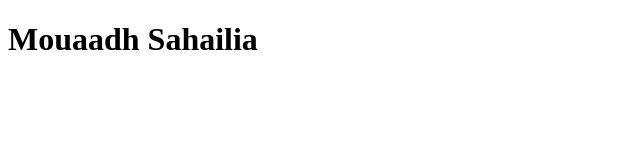
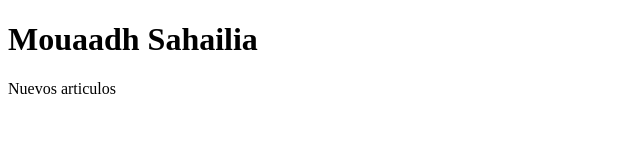
Before and after one commit to mouaadh-dot/mi-examen, a plain HTML site: page index.html in a window 1280 px wide. Shown: the whole page, without its empty margins (0-640 px from the left). Drawn offline with Linux system fonts and the light colour scheme.

Commit message:
Index mejorado

```diff
--- a/estilos.css
+++ b/estilos.css
@@ -0,0 +1,3 @@
+p{
+    font-weight: bold;
+}
--- a/index.html
+++ b/index.html
@@ -7,5 +7,8 @@
 </head>
 <body>
     <h1>Mouaadh Sahailia</h1>
+    <p>
+        Nuevos articulos
+    </p>
 </body>
 </html>
```
